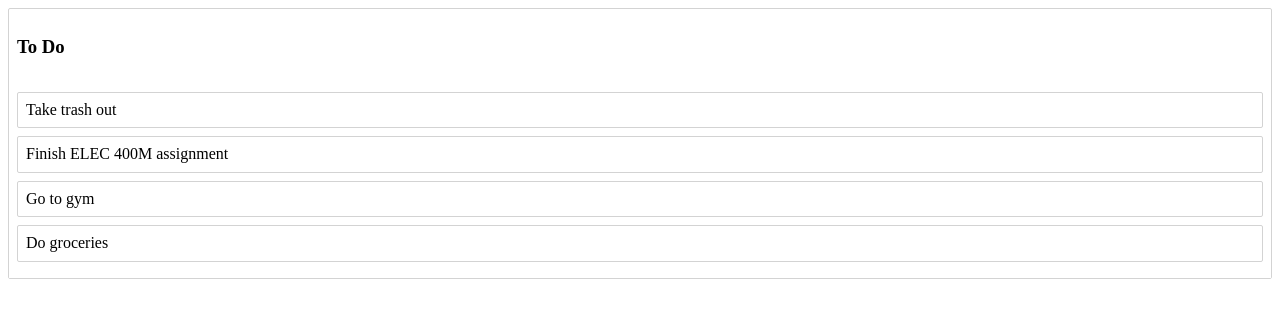
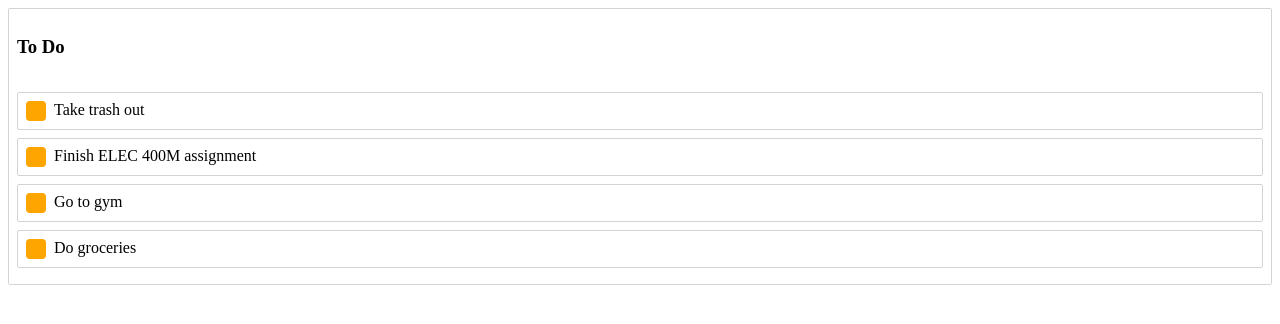
Before and after one commit to mathewbushuru/drag-and-drop-task-app, a React (Create React App) app: page / in a window 1280 px wide. Shown: the top 324 px of the page. Built offline with nearby package versions, Linux system fonts and the light colour scheme.

Commit message:
add  handle  to move cards with

```diff
--- a/src/components/Task.jsx
+++ b/src/components/Task.jsx
@@ -8,6 +8,14 @@
   padding: 8px;
   margin-bottom: 8px;
   background-color: ${(props) => (props.isDragging ? "lightgreen" : "white")};
+  display: flex;
+`;
+const Handle = styled.div`
+  width: 20px;
+  height: 20px;
+  background-color: orange;
+  border-radius: 4px;
+  margin-right: 8px;
 `;
 
 const Task = (props) => {
@@ -16,10 +24,11 @@
       {(provided, snapshot) => (
         <Container
           {...provided.draggableProps}
-          {...provided.dragHandleProps}
+        //   {...provided.dragHandleProps}
           ref={provided.innerRef}
           isDragging={snapshot.isDragging}
         >
+          <Handle {...provided.dragHandleProps}/>
           {props.task.content}
         </Container>
       )}
```
Also changed, not shown: 1 other file (tests, documents, lock files or other folders).
